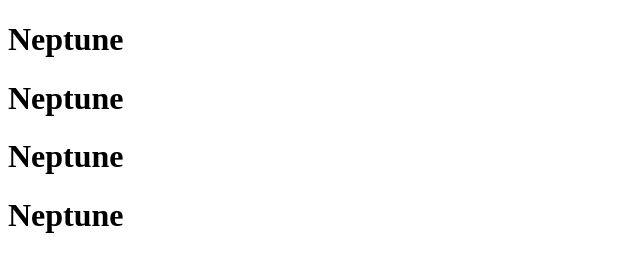
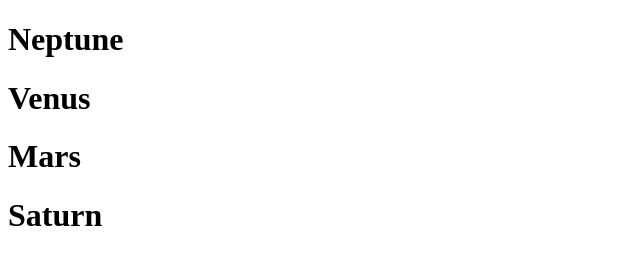
Before and after one commit to mflowers1395/lab5, a plain HTML site: page index.html in a window 1280 px wide. Shown: the whole page, without its empty margins (0-640 px from the left). Drawn offline with Linux system fonts and the light colour scheme.

Commit message:
Update index.html

```diff
--- a/index.html
+++ b/index.html
@@ -6,9 +6,9 @@
   </head>
   <body>
 <h1>Neptune </h1>
-<h1>Neptune </h1>
-<h1>Neptune </h1>
-<h1>Neptune </h1>
+<h1>Venus </h1>
+<h1>Mars </h1>
+<h1>Saturn</h1>
 
   </body>
 </html>
```
